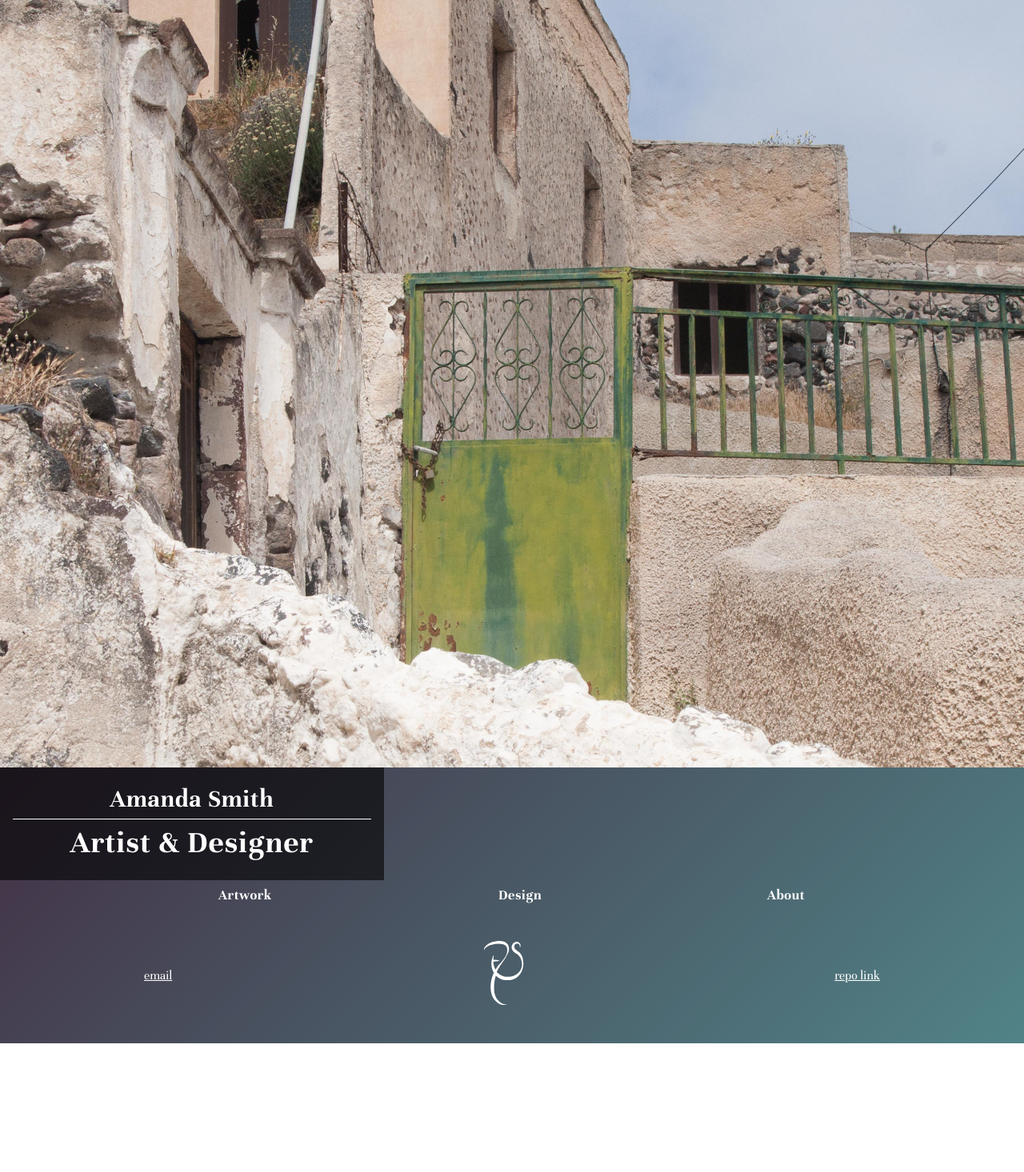
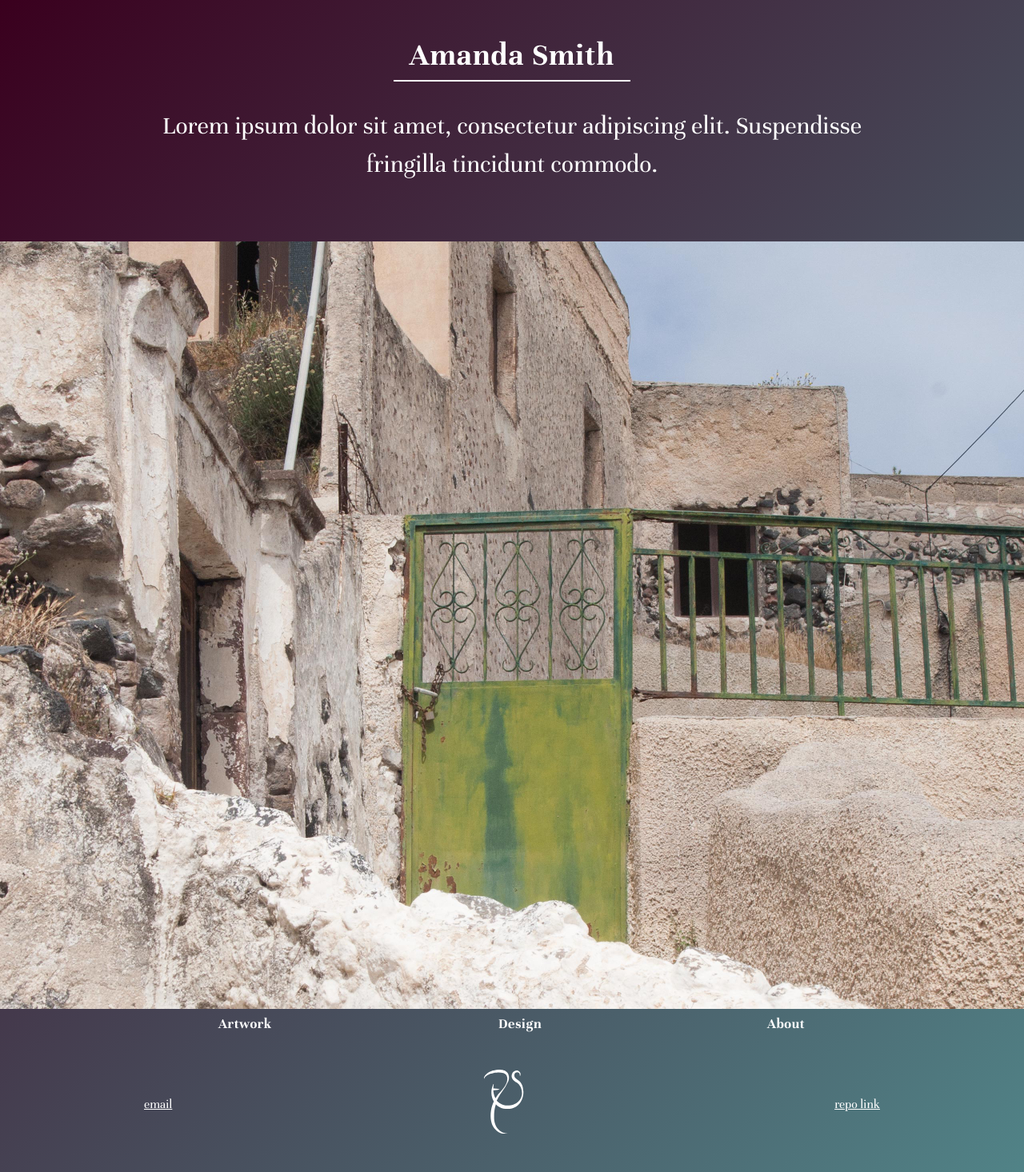
Before and after one commit to asmithorn/asmithorn.github.io, a Jekyll site: the page built from index.html, in a window 1280 px wide. Shown: the whole page at 80% size. Built offline with Jekyll 4.4.1, drawn with Linux system fonts in a browser that asks for light colours; before the commit the page ends 1305 px from its top, so only the background shows below that.

Commit message:
changing homepage layout

```diff
--- a/index.html
+++ b/index.html
@@ -12,26 +12,37 @@
 
   <body>
     <main role="main">
+
+        <div class="o-row o-row--1200">
+            <section class="o-row--v-padding u-padding--w-20-120">
+                <header>
+                <h1 class="u-row-header">Amanda Smith</h1>
+                <p class="u-text--center u-text--large">Lorem ipsum dolor sit amet, consectetur adipiscing elit. Suspendisse fringilla tincidunt commodo.</p>
+                </header>
+            </section>
+        </div>
+
         <div class="o-row">
             <section class="c-hero">
 
                 <img class="c-hero__image" src="/resources/home/greece-green-door-small.jpg" srcset="/resources/home/greece-green-door.jpg 2560w,
                     /resources/home/greece-green-door-small.jpg 960w" sizes="100vw" alt="Green decorative door and railing among aging, painted white concrete."/>
 
-                <div class="c-hero__overlay">
+                <!-- <div class="c-hero__overlay">
                     <header><h1 class="c-hero__name">Amanda Smith</h1></header>
                     <p class="c-hero__tagline">Artist &amp; Designer</p>
-                </div>
+                </div> -->
+
+                <nav>
+                    <ul class="c-site-nav__list">
+                        <li><a class="c-site-nav__link" href="/artwork/">Artwork</a></li>
+                        <li><a class="c-site-nav__link" href="/design/">Design</a></li>
+                        <li><a class="c-site-nav__link" href="/about/">About</a></li>
+                    </ul>
+                </nav>
 
             </section>
         </div>
-        <nav>
-            <ul class="c-site-nav__list">
-                <li><a class="c-site-nav__link" href="/artwork/">Artwork</a></li>
-                <li><a class="c-site-nav__link" href="/design/">Design</a></li>
-                <li><a class="c-site-nav__link" href="/about/">About</a></li>
-            </ul>
-        </nav>
 
     </main>
 
```
